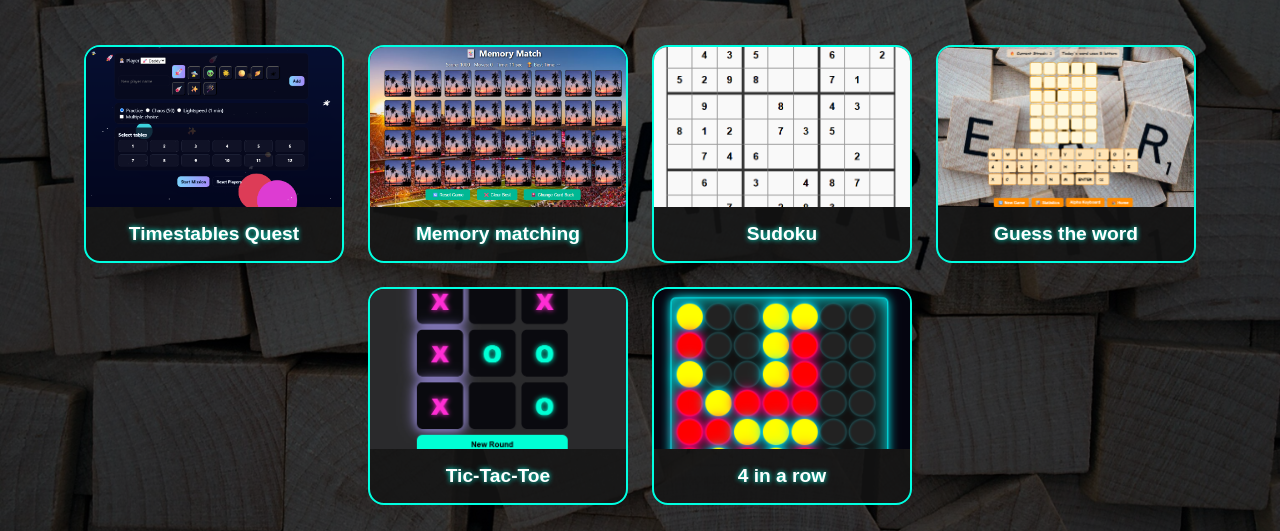
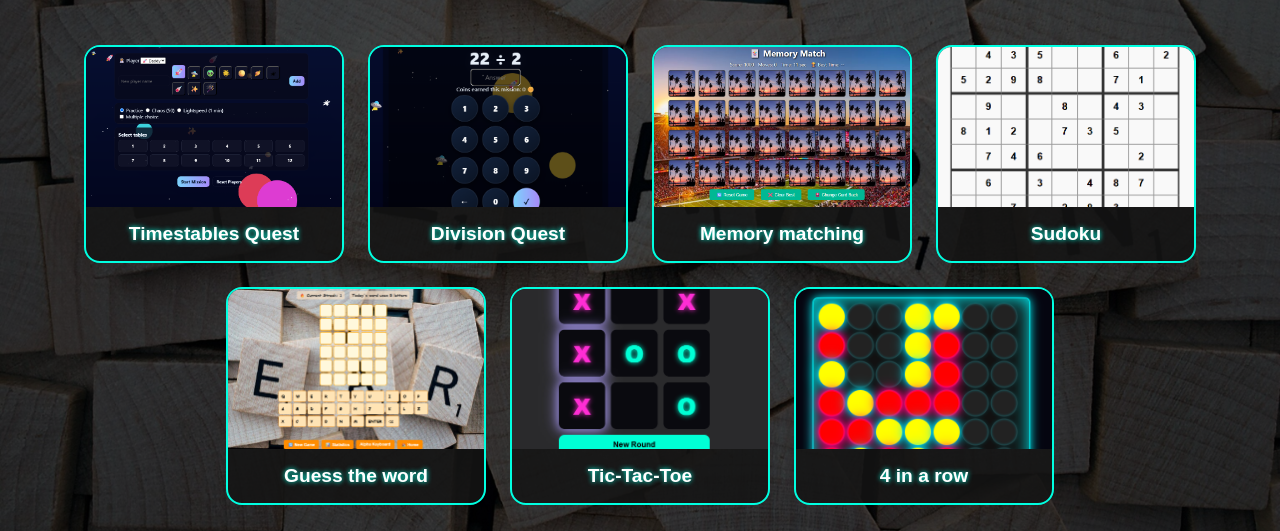
Before and after one commit to mattb19849768/Game-hub, a plain HTML site: page index.html in a window 1280 px wide. Shown: the part 248-779 px from the top of the page. Drawn offline with Linux system fonts and the light colour scheme.

Commit message:
Add files via upload

```diff
--- a/index.html
+++ b/index.html
@@ -18,6 +18,11 @@
     <div class="tile" onclick="window.location='https://mattb19849768.github.io/Timestables_quest/'">
       <img src="images/timestables_quest.png" alt="Timestables Quest" />
       <h2>Timestables Quest</h2>
+    </div>
+
+	<div class="tile" onclick="window.location='https://mattb19849768.github.io/Division_quest/'">
+      <img src="images/division.png" alt="	Division Quest" />
+      <h2>Division Quest</h2>
     </div>
 
     <div class="tile" onclick="window.location='https://mattb19849768.github.io/Matching-Game/'">
```
Also changed, not shown: images/division.png (added).
